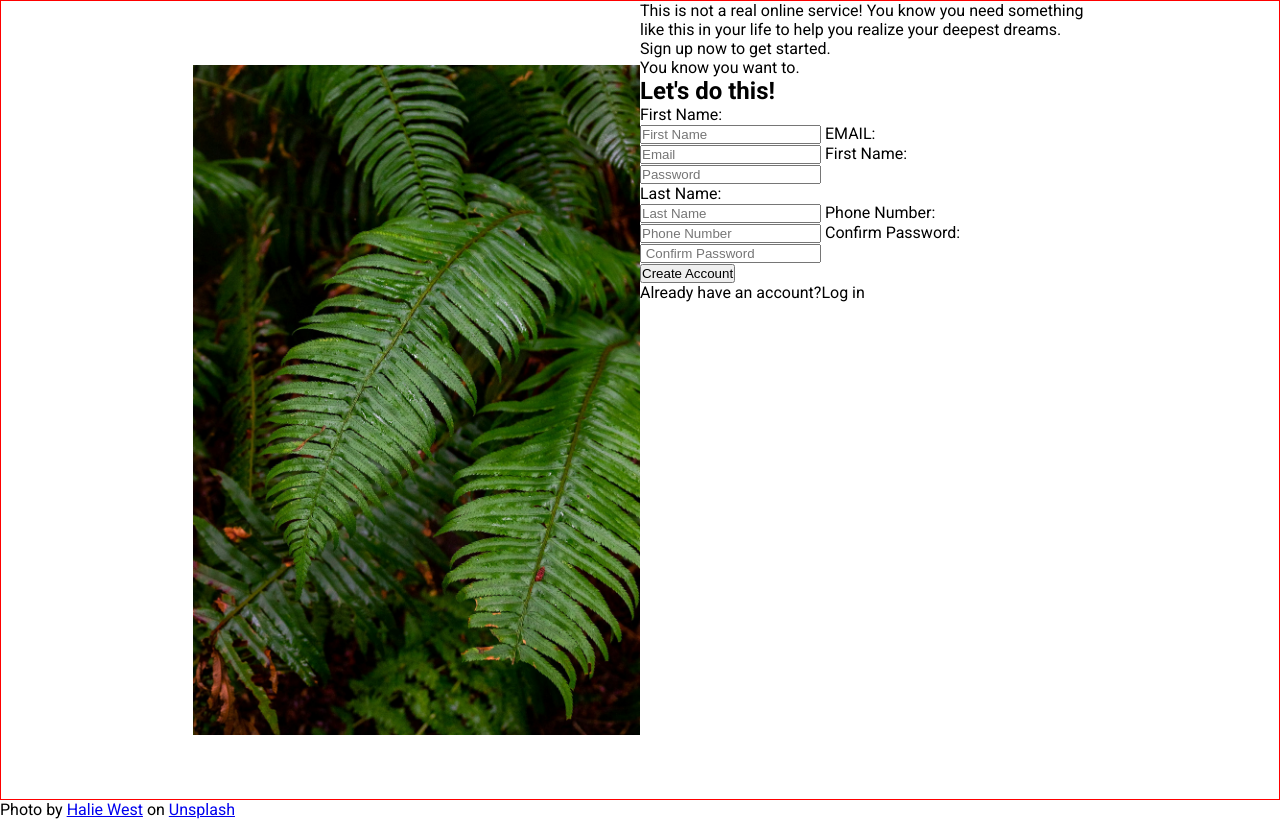
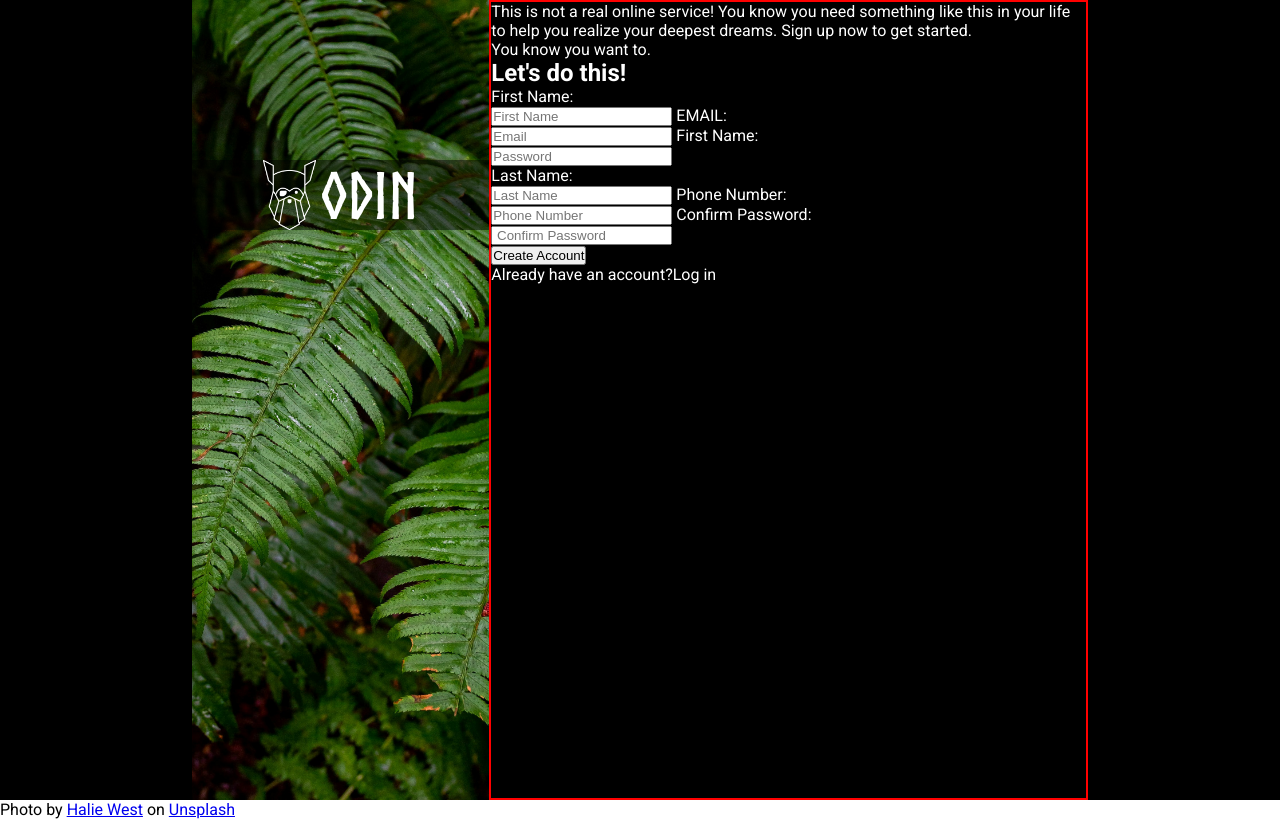
Before and after one commit to Shadrack04/odin-sign-up-form, a plain HTML site: page index.html in a window 1280 px wide. Drawn offline with Linux system fonts and the light colour scheme.

Commit message:
display the odin logo and text perfectly

```diff
--- a/index.html
+++ b/index.html
@@ -13,7 +13,10 @@
   <main>
     <div class="container">
       <div class="left">
-
+        <div class="logo-container">
+          <img src="images/odin-lined.png" alt="odin logo">
+          <span>ODIN</span>
+        </div>
       </div>
       <div class="right">
         <div class="write-up">
--- a/style.css
+++ b/style.css
@@ -1,3 +1,8 @@
+@font-face {
+  font-family: "Norse-Bold";
+  src: url(Norse-Bold.otf);
+}
+
 :root, html {
   font-family: "Roboto", system-ui;
 }
@@ -5,16 +10,16 @@
   margin: 0;
   padding: 0;
   box-sizing: border-box;
-
 }
 
+
 main {
+  background-color: black;
   width: 100%;
   height: 100vh;
   display: flex;
   align-items: center;
   justify-content: center;
-  border: 1px solid red;
 }
 
 .container {
@@ -28,9 +33,31 @@ main {
   flex: 1;
   background-position: center;
   background-repeat: no-repeat;
-  background-size: contain;
+  background-size: cover;
+  position: relative;
 
 }
+
+.logo-container {
+  background-color: rgba(0, 0, 0, 0.482);
+  position: absolute;
+  width: 100%;
+  top: 20%;
+  display: flex;
+  text-align: center;
+  justify-content: center;
+  height: 70px;
+}
+.logo-container span {
+  align-self: center;
+  color: white;
+  font-family: "Norse-Bold";
+  font-size: 4rem;
+  margin-left: 5px;
+}
+
 .right {
-  flex: 1;
+  border: 2px solid red;
+  flex: 2;
+  color: white;
 }
```
Also changed, not shown: Norse-Bold.otf (added), images/odin-lined.png (added).
